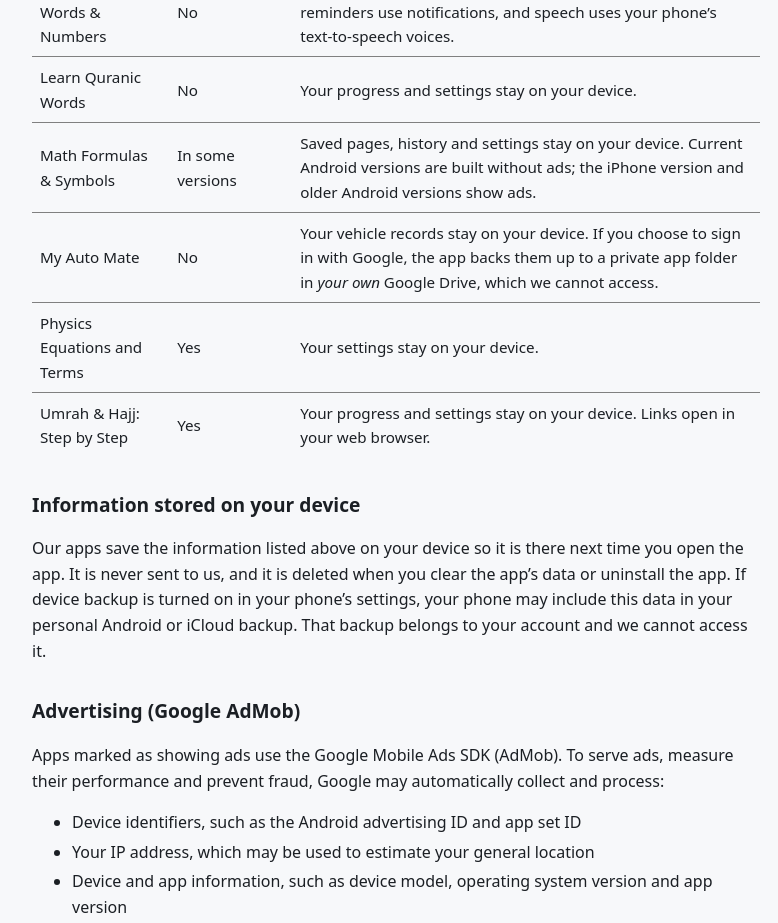
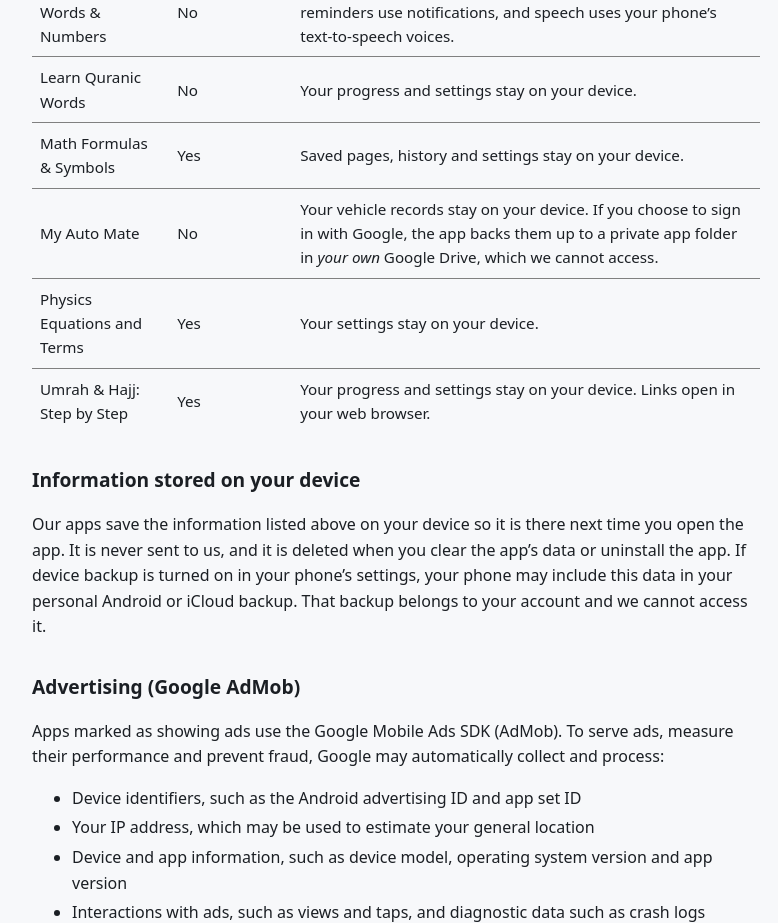
Before and after one commit to jakirbdl/jakirbdl.github.io, a plain HTML site: page privacy-policy/index.html in a window 1280 px wide. Shown: the part 1000-1923 px from the top of the page, without its empty margins (244-1022 px from the left). Drawn offline with Linux system fonts and the light colour scheme.

Commit message:
Math Formulas now shows ads on Android
Co-Authored-By: Claude Opus 5.5 <noreply@anthropic.com>

```diff
--- a/privacy-policy/index.html
+++ b/privacy-policy/index.html
@@ -41,7 +41,7 @@
     <tr><td>Learn Chemistry: Notes &amp; Quiz</td><td>Yes, unless you buy Premium</td><td>Your level, progress, saved items and settings stay on your device. The optional Premium purchase is handled by Google Play.</td></tr>
     <tr><td>Learn Malay: Words &amp; Numbers</td><td>No</td><td>Your progress and settings stay on your device. Optional reminders use notifications, and speech uses your phone&rsquo;s text-to-speech voices.</td></tr>
     <tr><td>Learn Quranic Words</td><td>No</td><td>Your progress and settings stay on your device.</td></tr>
-    <tr><td>Math Formulas &amp; Symbols</td><td>In some versions</td><td>Saved pages, history and settings stay on your device. Current Android versions are built without ads; the iPhone version and older Android versions show ads.</td></tr>
+    <tr><td>Math Formulas &amp; Symbols</td><td>Yes</td><td>Saved pages, history and settings stay on your device.</td></tr>
     <tr><td>My Auto Mate</td><td>No</td><td>Your vehicle records stay on your device. If you choose to sign in with Google, the app backs them up to a private app folder in <em>your own</em> Google Drive, which we cannot access.</td></tr>
     <tr><td>Physics Equations and Terms</td><td>Yes</td><td>Your settings stay on your device.</td></tr>
     <tr><td>Umrah &amp; Hajj: Step by Step</td><td>Yes</td><td>Your progress and settings stay on your device. Links open in your web browser.</td></tr>
```
